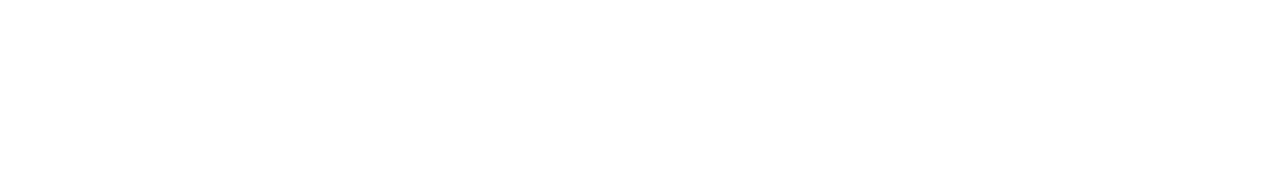
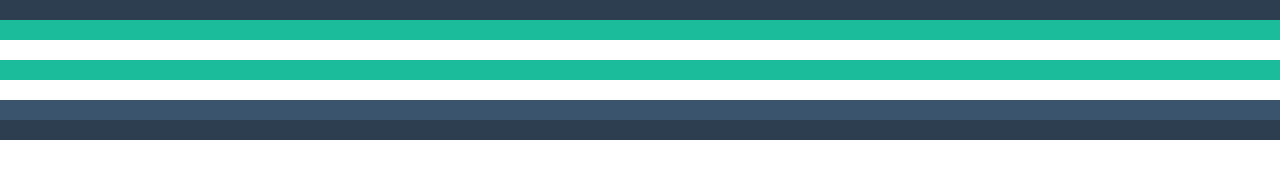
Before and after one commit to Amreal-Lamanera/html-css-bootstrap-freelancer, a plain HTML site: page index.html in a window 1280 px wide. Drawn offline with nearby package versions, Linux system fonts and the light colour scheme.

Commit message:
colori e debug

```diff
--- a/css/style.css
+++ b/css/style.css
@@ -0,0 +1,52 @@
+/**************************************
+    UTILITY CLASSES
+***************************************/
+
+:root {
+    --dark-blue: #2C3E50;
+    --light-green: #1ABC9C;
+    --blue: #3A546D;
+}
+
+/**************************************
+    HEADER
+***************************************/
+
+.main-header {
+    background-color: var(--dark-blue);
+}
+
+/**************************************
+    MAIN
+***************************************/
+section:nth-child(odd) {
+    background-color: var(--light-green);
+}
+
+/**************************************
+    FOOTER
+***************************************/
+
+/**************************************
+    FOOTER - ABOUT
+***************************************/
+
+.main-footer .about {
+    background-color: var(--blue);
+}
+
+/**************************************
+    FOOTER - COPY
+***************************************/
+
+.main-footer .copy {
+    background-color: var(--dark-blue);
+}
+
+/**************************************
+    DEBUG
+***************************************/
+
+.debug *>* {
+    padding: 10px;
+}
--- a/index.html
+++ b/index.html
@@ -18,16 +18,18 @@
 
     </head>
 
-    <body>
+    <!-- TODO: DEBUG -->
+
+    <body class="debug">
 
         <!-- HEADER START -->
-        <header>
-
+        <header class="main-header">
+            <nav class="main-nav"></nav>
         </header>
         <!-- /HEADER -->
 
         <!-- MAIN START -->
-        <main>
+        <main class="main-content">
 
             <section>
 
@@ -41,14 +43,22 @@
 
             </section>
 
-            <section></section>
+            <section>
+
+            </section>
 
         </main>
+        <!-- /MAIN -->
 
-        <!-- /FOOTER -->
-        <footer>
+        <!-- FOOTER START -->
+        <footer class="main-footer">
+
+            <div class="about"></div>
+
+            <div class="copy"></div>
 
         </footer>
+        <!-- /FOOTER -->
 
 
         <!-- Bootstrap JavaScript Libraries -->
```
